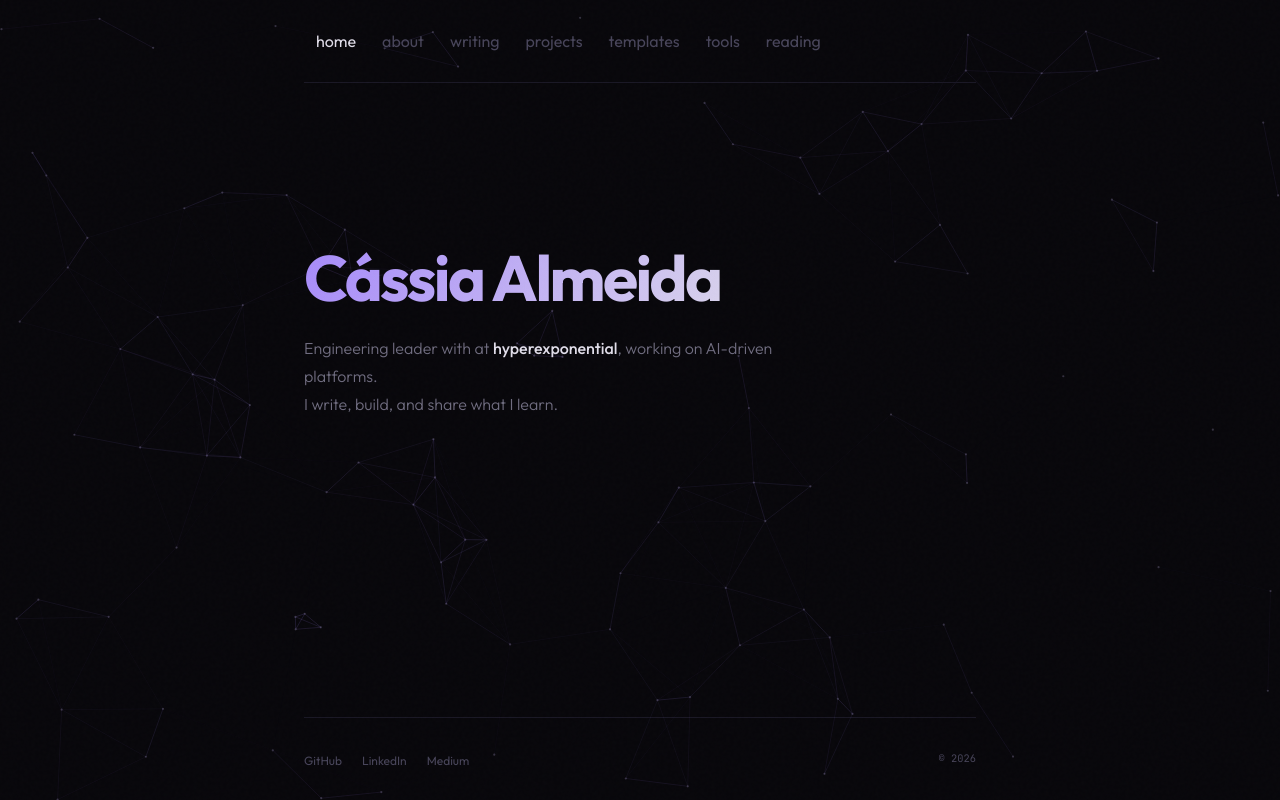
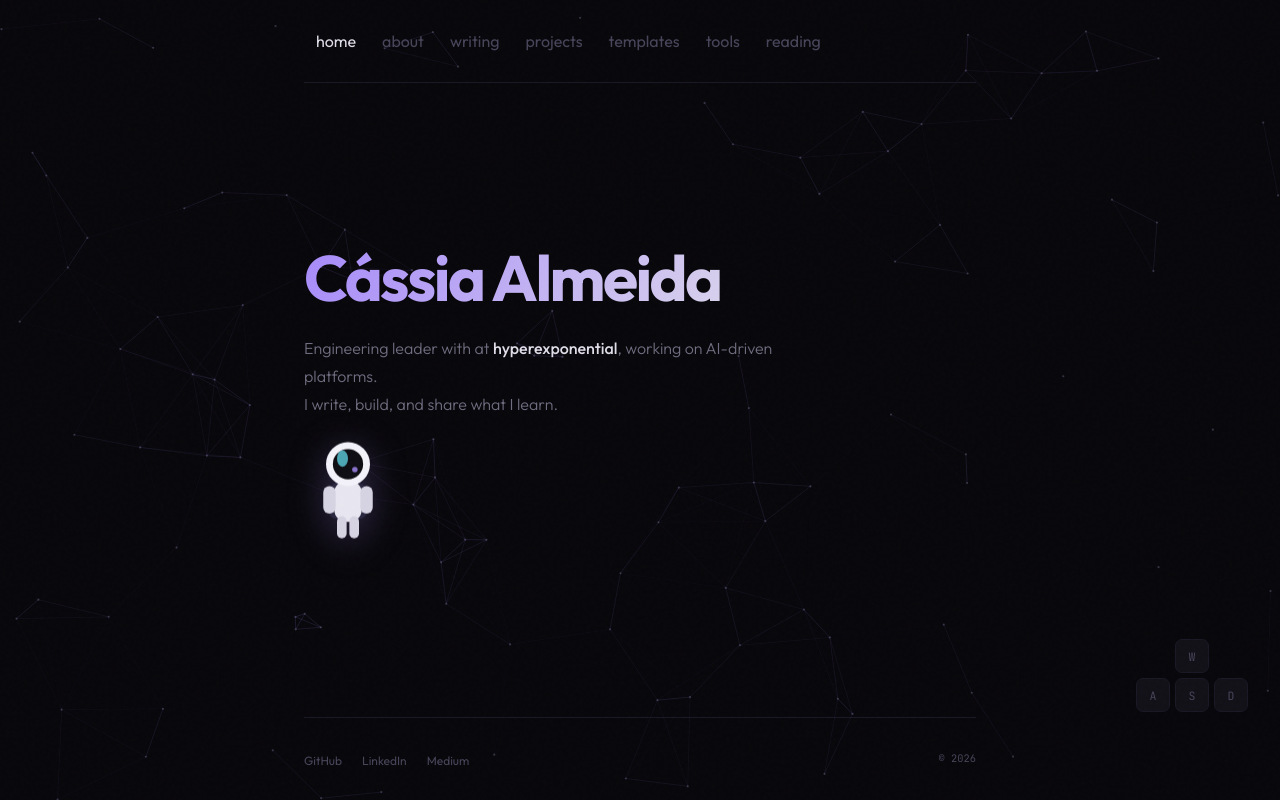
Before and after one commit to shiphrahx/cassia-almeida.com, a Next.js app: page / in a window 1280 px wide. Built offline with nearby package versions, Linux system fonts and the light colour scheme.

Commit message:
feat: add WASD-controlled jetpack astronaut to homepage

```diff
--- /dev/null
+++ b/app/Astronaut.tsx
@@ -0,0 +1,144 @@
+"use client";
+
+import { useEffect, useRef, useState } from "react";
+
+const KEYS = ["w", "a", "s", "d"] as const;
+type Key = (typeof KEYS)[number];
+
+export default function Astronaut() {
+  const spriteRef = useRef<HTMLDivElement>(null);
+  const [active, setActive] = useState<Record<Key, boolean>>({
+    w: false,
+    a: false,
+    s: false,
+    d: false,
+  });
+
+  useEffect(() => {
+    const sprite = spriteRef.current;
+    if (!sprite) return;
+
+    const SIZE = 88;
+    const ACCEL = 0.55;
+    const FRICTION = 0.92;
+    const MAX = 9;
+
+    // rest position: under the subtitle (anchor element in page.tsx)
+    const anchor = document.getElementById("astronaut-rest")?.getBoundingClientRect();
+    let x = anchor ? anchor.left : window.innerWidth / 2 - SIZE / 2;
+    let y = anchor ? anchor.top + 12 : window.innerHeight / 2;
+    let vx = 0;
+    let vy = 0;
+
+    const held: Record<Key, boolean> = { w: false, a: false, s: false, d: false };
+    let facing = 1; // 1 = right, -1 = left
+
+    const isKey = (k: string): k is Key => (KEYS as readonly string[]).includes(k);
+
+    const onDown = (e: KeyboardEvent) => {
+      const k = e.key.toLowerCase();
+      if (!isKey(k)) return;
+      e.preventDefault();
+      if (!held[k]) {
+        held[k] = true;
+        setActive((p) => ({ ...p, [k]: true }));
+      }
+    };
+    const onUp = (e: KeyboardEvent) => {
+      const k = e.key.toLowerCase();
+      if (!isKey(k)) return;
+      held[k] = false;
+      setActive((p) => ({ ...p, [k]: false }));
+    };
+
+    let frame = 0;
+    const tick = () => {
+      if (held.w) vy -= ACCEL;
+      if (held.s) vy += ACCEL;
+      if (held.a) { vx -= ACCEL; facing = -1; }
+      if (held.d) { vx += ACCEL; facing = 1; }
+
+      vx *= FRICTION;
+      vy *= FRICTION;
+      vx = Math.max(-MAX, Math.min(MAX, vx));
+      vy = Math.max(-MAX, Math.min(MAX, vy));
+
+      x += vx;
+      y += vy;
+
+      // clamp to viewport
+      x = Math.max(0, Math.min(window.innerWidth - SIZE, x));
+      y = Math.max(0, Math.min(window.innerHeight - SIZE, y));
+      if (x <= 0 || x >= window.innerWidth - SIZE) vx = 0;
+      if (y <= 0 || y >= window.innerHeight - SIZE) vy = 0;
+
+      const thrusting = held.w || held.a || held.s || held.d;
+      const tilt = vx * 1.5;
+      sprite.style.transform = `translate3d(${x}px, ${y}px, 0) rotate(${tilt}deg) scaleX(${facing})`;
+      sprite.dataset.thrust = thrusting ? "1" : "0";
+
+      frame = requestAnimationFrame(tick);
+    };
+
+    window.addEventListener("keydown", onDown);
+    window.addEventListener("keyup", onUp);
+    frame = requestAnimationFrame(tick);
+
+    return () => {
+      window.removeEventListener("keydown", onDown);
+      window.removeEventListener("keyup", onUp);
+      cancelAnimationFrame(frame);
+    };
+  }, []);
+
+  return (
+    <>
+      <div ref={spriteRef} className="astronaut" aria-hidden data-thrust="0">
+        <svg viewBox="0 0 64 80" width="88" height="110" fill="none">
+          {/* jetpack flame */}
+          <g className="astronaut-flame">
+            <path
+              d="M26 70 Q32 92 38 70 Q35 78 32 80 Q29 78 26 70 Z"
+              fill="url(#flame)"
+            />
+          </g>
+          {/* jetpack body */}
+          <rect x="18" y="34" width="28" height="26" rx="6" fill="#2a2740" />
+          <rect x="20" y="38" width="6" height="14" rx="3" fill="#67e8f9" opacity="0.5" />
+          <rect x="38" y="38" width="6" height="14" rx="3" fill="#a78bfa" opacity="0.5" />
+          {/* body suit */}
+          <rect x="22" y="32" width="20" height="30" rx="9" fill="#e8e6f0" />
+          {/* arms */}
+          <rect x="14" y="36" width="9" height="20" rx="4.5" fill="#d6d3e3" />
+          <rect x="41" y="36" width="9" height="20" rx="4.5" fill="#d6d3e3" />
+          {/* legs */}
+          <rect x="24" y="58" width="7" height="16" rx="3.5" fill="#d6d3e3" />
+          <rect x="33" y="58" width="7" height="16" rx="3.5" fill="#d6d3e3" />
+          {/* helmet */}
+          <circle cx="32" cy="20" r="16" fill="#f3f1f9" />
+          <circle cx="32" cy="20" r="11" fill="#0e0d13" />
+          {/* visor shine */}
+          <ellipse cx="28" cy="16" rx="4" ry="6" fill="#67e8f9" opacity="0.7" />
+          <circle cx="37" cy="24" r="2" fill="#a78bfa" opacity="0.8" />
+          <defs>
+            <linearGradient id="flame" x1="32" y1="68" x2="32" y2="92" gradientUnits="userSpaceOnUse">
+              <stop stopColor="#67e8f9" />
+              <stop offset="0.5" stopColor="#a78bfa" />
+              <stop offset="1" stopColor="#a78bfa" stopOpacity="0" />
+            </linearGradient>
+          </defs>
+        </svg>
+      </div>
+
+      {/* WASD hint */}
+      <div className="wasd-hint" aria-hidden>
+        <div className={`wasd-key wasd-w${active.w ? " is-active" : ""}`}>W</div>
+        <div className="wasd-row">
+          <div className={`wasd-key${active.a ? " is-active" : ""}`}>A</div>
+          <div className={`wasd-key${active.s ? " is-active" : ""}`}>S</div>
+          <div className={`wasd-key${active.d ? " is-active" : ""}`}>D</div>
+        </div>
+      </div>
+    </>
+  );
+}
--- a/app/globals.css
+++ b/app/globals.css
@@ -426,6 +426,89 @@ main:has(.home-content) {
 .home-content .page-title { padding-top: 0; }
 .home-content .page-subtitle { padding-bottom: 0; }
 
+#astronaut-rest { width: 88px; height: 1px; margin-top: 12px; }
+
+/* ── Astronaut ── */
+.astronaut {
+  position: fixed;
+  top: 0;
+  left: 0;
+  z-index: 4;
+  pointer-events: none;
+  will-change: transform;
+  filter: drop-shadow(0 6px 18px rgba(167,139,250,0.25));
+}
+
+.astronaut svg { display: block; }
+
+/* idle float when not thrusting */
+.astronaut[data-thrust="0"] { animation: astroFloat 4s ease-in-out infinite; }
+@keyframes astroFloat {
+  0%, 100% { translate: 0 0; }
+  50%      { translate: 0 -6px; }
+}
+
+/* flame only while thrusting */
+.astronaut-flame {
+  transform-origin: 32px 70px;
+  opacity: 0;
+  transform: scaleY(0.3);
+  transition: opacity 0.12s, transform 0.12s;
+}
+.astronaut[data-thrust="1"] .astronaut-flame {
+  opacity: 1;
+  animation: flameFlicker 0.12s steps(2) infinite;
+}
+@keyframes flameFlicker {
+  0%   { transform: scaleY(1); }
+  100% { transform: scaleY(0.78); }
+}
+
+@media (prefers-reduced-motion: reduce) {
+  .astronaut[data-thrust="0"] { animation: none; }
+}
+
+/* ── WASD hint ── */
+.wasd-hint {
+  position: fixed;
+  bottom: 88px;
+  right: 32px;
+  z-index: 4;
+  display: flex;
+  flex-direction: column;
+  align-items: center;
+  gap: 5px;
+  user-select: none;
+  pointer-events: none;
+}
+
+.wasd-row { display: flex; gap: 5px; }
+
+.wasd-key {
+  width: 34px;
+  height: 34px;
+  display: flex;
+  align-items: center;
+  justify-content: center;
+  font-family: var(--font-mono);
+  font-size: 0.72rem;
+  color: var(--text-dim);
+  background: var(--bg-card);
+  border: 1px solid var(--border);
+  border-radius: 7px;
+  transition: all 0.1s;
+}
+
+.wasd-key.is-active {
+  color: #08070b;
+  background: #a78bfa;
+  border-color: #a78bfa;
+  box-shadow: 0 0 14px rgba(167,139,250,0.6);
+  transform: translateY(1px);
+}
+
+@media (max-width: 640px) { .wasd-hint { display: none; } }
+
 
 /* ── Footer ── */
 footer {
--- a/app/page.tsx
+++ b/app/page.tsx
@@ -1,15 +1,18 @@
 import ParallaxBackdrop from "./ParallaxBackdrop";
+import Astronaut from "./Astronaut";
 
 export default function Home() {
   return (
     <>
       <ParallaxBackdrop />
+      <Astronaut />
       <div className="home-content">
         <h1 className="page-title">Cássia Almeida</h1>
         <p className="page-subtitle">
           Engineering leader with at <strong>hyperexponential</strong>, working on
           AI-driven platforms. <br/> I write, build, and share what I learn.
         </p>
+        <div id="astronaut-rest" aria-hidden />
       </div>
     </>
   );
```
